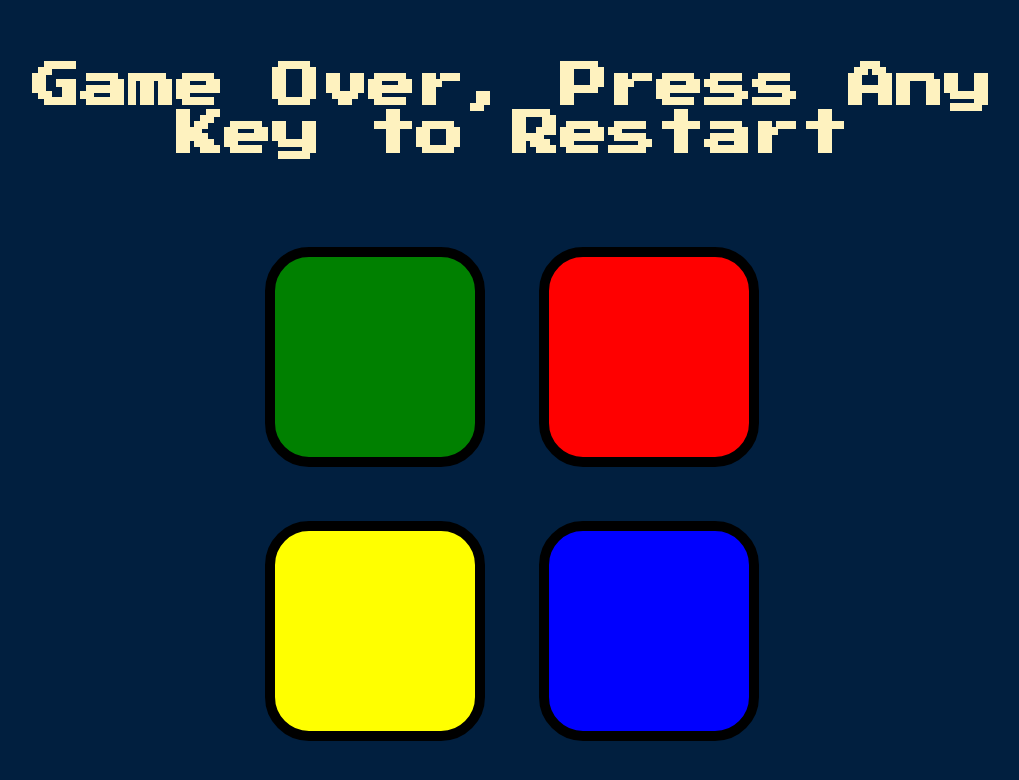
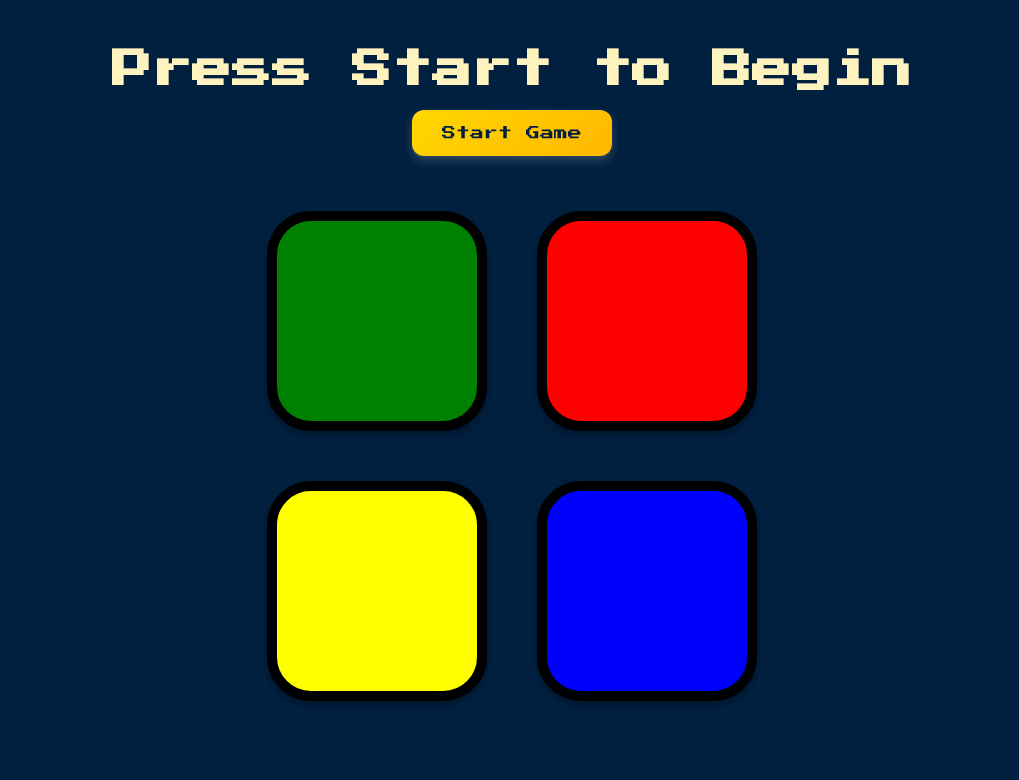
Before and after one commit to kante-Ramanaidu/simon, a website: page index.html in a window 1280 px wide. Both pictures are taken after a click on the element 503 px from the left and 309 px from the top of the page. Shown: the whole page, without its empty margins (128-1147 px from the left). Drawn offline with nearby package versions, Linux system fonts and the light colour scheme.

Commit message:
Updated game logic and added start button

```diff
--- a/game.js
+++ b/game.js
@@ -1,70 +1,73 @@
-
-var buttonColours = ["red", "blue", "green", "yellow"];
-
+var buttonColors = ["red", "blue", "green", "yellow"];
 var gamePattern = [];
 var userClickedPattern = [];
 
 var started = false;
 var level = 0;
 
-$(document).keypress(function() {
+// Cache button reference
+const startButton = document.getElementById("start-btn");
+
+// Start game on button click
+startButton.addEventListener("click", function () {
   if (!started) {
-    $("#level-title").text("Level " + level);
+    document.getElementById("level-title").textContent = "Level " + level;
     nextSequence();
     started = true;
+    startButton.style.display = "none"; // Hide button when game starts
   }
 });
 
-$(".btn").click(function() {
+function nextSequence() {
+  userClickedPattern = [];
+  level++;
+  document.getElementById("level-title").textContent = "Level " + level;
 
-  var userChosenColour = $(this).attr("id");
-  userClickedPattern.push(userChosenColour);
+  var randomNumber = Math.floor(Math.random() * 4);
+  var randomChosenColor = buttonColors[randomNumber];
+  gamePattern.push(randomChosenColor);
 
-  playSound(userChosenColour);
-  animatePress(userChosenColour);
+  playSound(randomChosenColor);
+  animatePress(randomChosenColor);
+}
 
-  checkAnswer(userClickedPattern.length-1);
+document.querySelectorAll(".btn").forEach(function (button) {
+  button.addEventListener("click", function () {
+    if (!started) return;
+
+    var userChosenColor = this.id;
+    userClickedPattern.push(userChosenColor);
+
+    playSound(userChosenColor);
+    animatePress(userChosenColor);
+
+    checkAnswer(userClickedPattern.length - 1);
+  });
 });
 
 function checkAnswer(currentLevel) {
-
   if (gamePattern[currentLevel] === userClickedPattern[currentLevel]) {
-      if (userClickedPattern.length === gamePattern.length){
-        setTimeout(function () {
-          nextSequence();
-        }, 1000);
+    if (userClickedPattern.length === gamePattern.length) {
+      setTimeout(nextSequence, 1000);
     }
   } else {
     playSound("wrong");
-      $("body").addClass("game-over");
-      $("#level-title").text("Game Over, Press Any Key to Restart");
+    document.body.classList.add("game-over");
+    document.getElementById("level-title").textContent = "Game Over, Press Start to Restart";
 
     setTimeout(function () {
-        $("body").removeClass("game-over");
+      document.body.classList.remove("game-over");
     }, 200);
 
     startOver();
   }
 }
 
-
-function nextSequence() {
-  userClickedPattern = [];
-  level++;
-  $("#level-title").text("Level " + level);
-  var randomNumber = Math.floor(Math.random() * 4);
-  var randomChosenColour = buttonColours[randomNumber];
-  gamePattern.push(randomChosenColour);
-
-  $("#" + randomChosenColour).fadeIn(100).fadeOut(100).fadeIn(100);
-  playSound(randomChosenColour);
-}
-
-function animatePress(currentColor) {
-  $("#" + currentColor).addClass("pressed");
-  setTimeout(function () {
-    $("#" + currentColor).removeClass("pressed");
-  }, 100);
+function startOver() {
+  level = 0;
+  gamePattern = [];
+  started = false;
+  startButton.style.display = "inline-block"; // Show button again to restart
 }
 
 function playSound(name) {
@@ -72,8 +75,10 @@ function playSound(name) {
   audio.play();
 }
 
-function startOver() {
-  level = 0;
-  gamePattern = [];
-  started = false;
+function animatePress(currentColor) {
+  var activeButton = document.getElementById(currentColor);
+  activeButton.classList.add("pressed");
+  setTimeout(function () {
+    activeButton.classList.remove("pressed");
+  }, 100);
 }
--- a/index.html
+++ b/index.html
@@ -3,41 +3,29 @@
 
 <head>
   <meta charset="utf-8">
-  <title>Simon</title>
+  <title>Simon Game</title>
   <link rel="stylesheet" href="styles.css">
   <link href="https://fonts.googleapis.com/css?family=Press+Start+2P" rel="stylesheet">
 </head>
 
 <body>
-  <h1 id="level-title">Press A Key to Start</h1>
+<h1 id="level-title">Press Start to Begin</h1>
+<button id="start-btn">Start Game</button>
+
+
   <div class="container">
-    <div lass="row">
-
-      <div type="button" id="green" class="btn green">
-
-      </div>
-
-      <div type="button" id="red" class="btn red">
-
-      </div>
+    <div class="row">
+      <div type="button" id="green" class="btn green"></div>
+      <div type="button" id="red" class="btn red"></div>
     </div>
-
     <div class="row">
-
-      <div type="button" id="yellow" class="btn yellow">
-
-      </div>
-      <div type="button" id="blue" class="btn blue">
-
-      </div>
-
+      <div type="button" id="yellow" class="btn yellow"></div>
+      <div type="button" id="blue" class="btn blue"></div>
     </div>
-
   </div>
 
   <script src="https://ajax.googleapis.com/ajax/libs/jquery/3.3.1/jquery.min.js"></script>
   <script src="game.js" charset="utf-8"></script>
-
 </body>
 
 </html>
--- a/styles.css
+++ b/styles.css
@@ -1,20 +1,49 @@
 body {
   text-align: center;
   background-color: #011F3F;
+  margin: 0;
+  padding: 0;
+  font-family: 'Press Start 2P', cursive;
 }
 
 #level-title {
+  font-size: 2.5rem;
+  margin: 50px auto 20px;
+  color: #FEF2BF;
+}
+
+#start-btn {
+  padding: 16px 30px;
+  font-size: 14px;
   font-family: 'Press Start 2P', cursive;
-  font-size: 3rem;
-  margin:  5%;
-  color: #FEF2BF;
+  cursor: pointer;
+  border: none;
+  background: linear-gradient(135deg, #FFD700, #FFB700);
+  color: #011F3F;
+  border-radius: 12px;
+  box-shadow: 0 4px 10px rgba(255, 255, 255, 0.2);
+  transition: all 0.3s ease;
+  margin-bottom: 30px;
+}
+
+#start-btn:hover {
+  background: linear-gradient(135deg, #FFE800, #FFC300);
+  transform: scale(1.05);
+}
+
+#start-btn:active {
+  transform: scale(0.97);
 }
 
 .container {
   display: block;
   width: 50%;
   margin: auto;
+}
 
+.row {
+  display: flex;
+  justify-content: center;
 }
 
 .btn {
@@ -24,11 +53,8 @@ body {
   width: 200px;
   border: 10px solid black;
   border-radius: 20%;
-}
-
-.game-over {
-  background-color: red;
-  opacity: 0.8;
+  cursor: pointer;
+  box-shadow: 0 4px 6px rgba(0, 0, 0, 0.3);
 }
 
 .red {
@@ -51,3 +77,8 @@ body {
   box-shadow: 0 0 20px white;
   background-color: grey;
 }
+
+.game-over {
+  background-color: red;
+  opacity: 0.8;
+}
```
Lines whose indentation alone changed are shown as unchanged.
